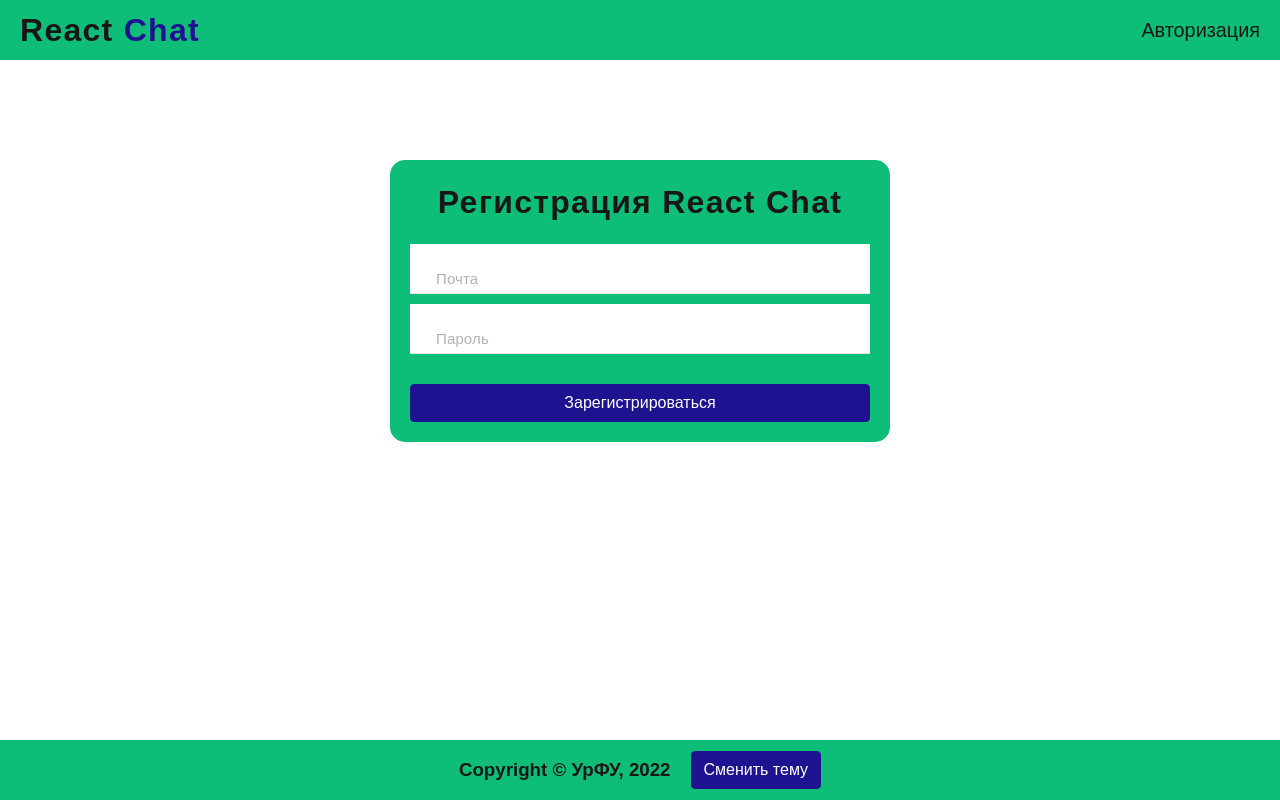
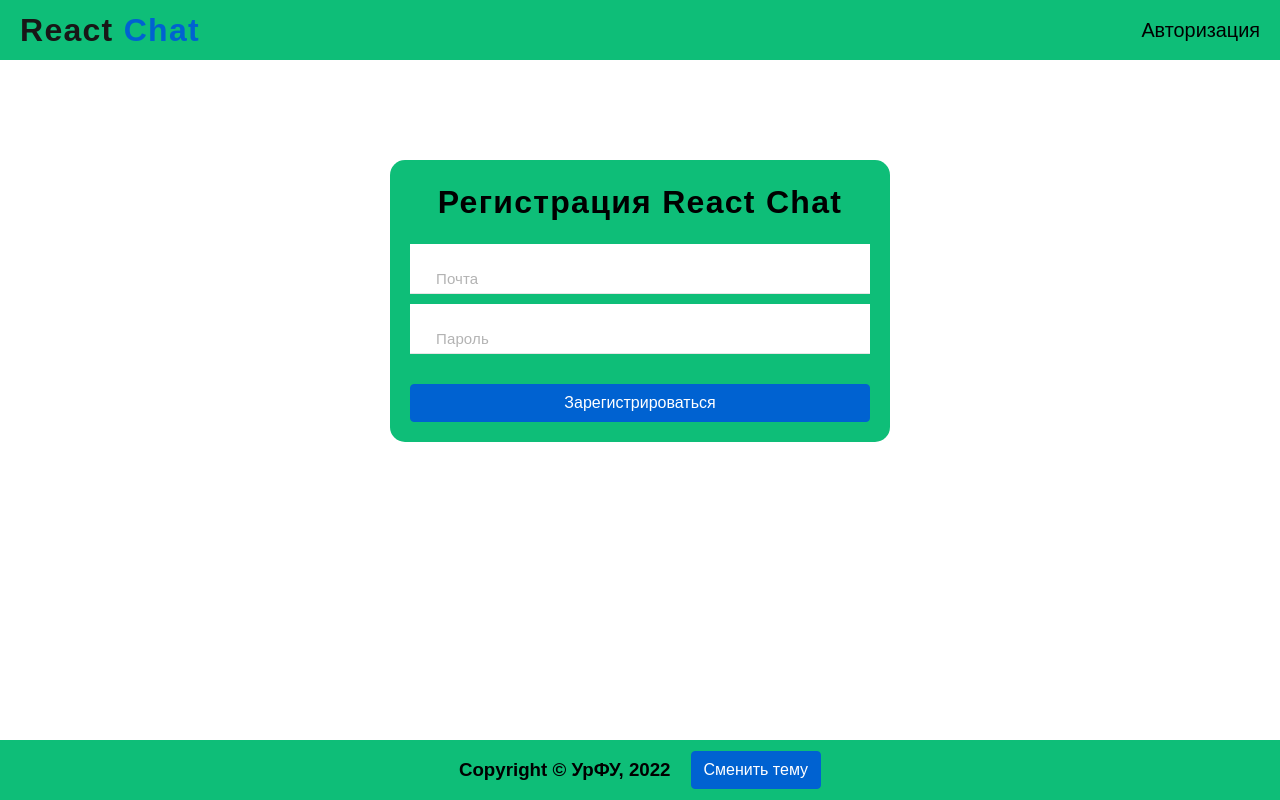
Before and after one commit to Coreytaz/react-web-chat, a React (Create React App) app: page /auth in a window 1280 px wide. Built offline with nearby package versions, Linux system fonts and the light colour scheme.

Commit message:
Фикс очепяток

```diff
--- a/src/components/Header/Header.module.scss
+++ b/src/components/Header/Header.module.scss
@@ -11,12 +11,12 @@ header {
 
 .logo {
     cursor: pointer;
-    color: var(--font-primay);
+    color: var(--font-primary);
     transition: color 0.3s ease-in-out;
     &:hover {
         color: var(--mainAccentColor);
         & span {
-            color: var(--font-primay);
+            color: var(--font-primary);
         }
     }
     & span {
--- a/src/style/_variavles.scss
+++ b/src/style/_variavles.scss
@@ -2,7 +2,7 @@ html[data-theme="dark"] {
     // Color
     --white: #fff;
     --primary-color: #1f1d2a;
-    --font-primay: #ffffff;
+    --font-primary: #ffffff;
     --mainAccentColor: #0ebe78;
     --mainAccentColor-hover: #10744c;
     --mainAccentColor-active: #0b4e33;
@@ -26,8 +26,8 @@ html[data-theme="light"] {
     // Color
     --white: #ffffff;
     --primary-color: #ffffff;
-    --font-primay: #181717;
-    --mainAccentColor: #1e1291;
+    --font-primary: #181717;
+    --mainAccentColor: #0062d1;
     --mainAccentColor-hover: #102774;
     --mainAccentColor-active: #09194d;
     --additionalAccentColor: #0ebe78;
```
